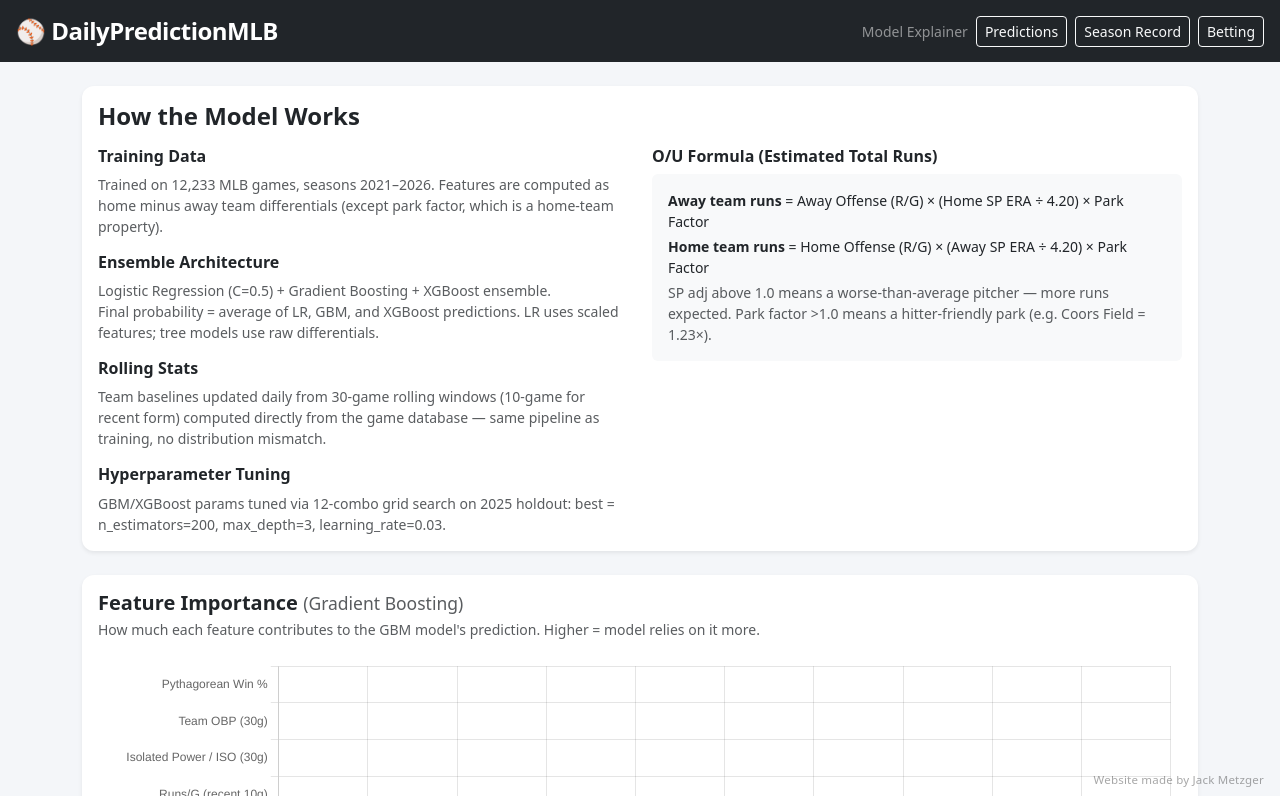
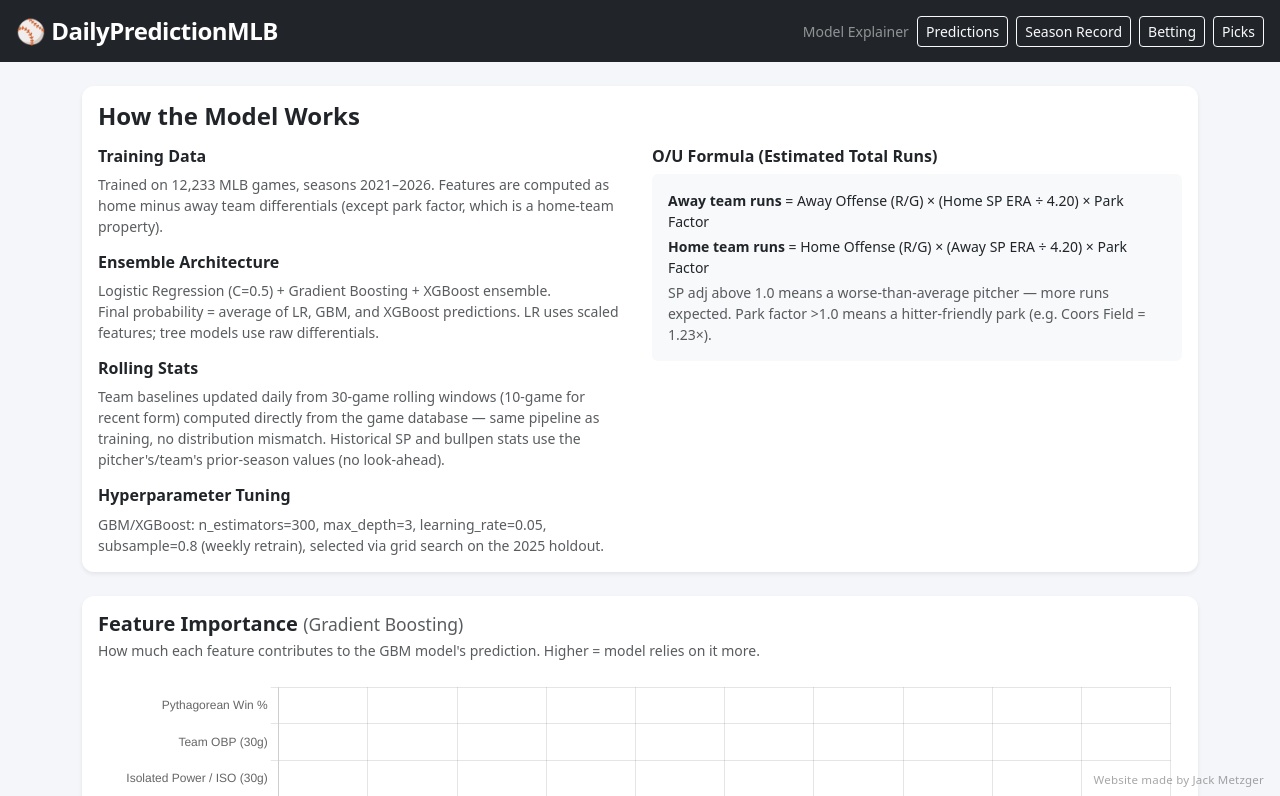
Before and after one commit to JMetzger32/DailyPredictionMLB, a Flask app: page /explain in a window 1280 px wide. Shown: the top 796 px of the page. Run offline with Flask 3, Linux system fonts and the light colour scheme; parts of the project's set-up code (start-up, migrations or seed data) failed here and were passed over; some libraries are stand-ins or nearby versions.

Commit message:
fix(ui+info): unify navbars across all pages; refresh /api/model/info metadata
- Every page's navbar now links to all sections (Predictions, Season Record, Betting,
  Picks, Model) — previously each page had a different subset (index lacked Betting and
  Picks entirely; picks lacked Betting/Model).
- /api/model/info no longer claims the removed 1.4x SP-ERA boost exists; hyperparams
  text matches the actual weekly-retrain params (300/3/0.05); training size is dynamic
  from retrain_metrics; exposes model_version + retrained_at.

Co-Authored-By: Claude Opus 4.8 <noreply@anthropic.com>

```diff
--- a/Desktop/CodeProjects/JackProject/Main/app.py
+++ b/Desktop/CodeProjects/JackProject/Main/app.py
@@ -2241,24 +2241,29 @@ def model_info():
     # Human-readable labels from FEATURE_LABELS (already defined in this file)
     labels = {k: v for k, v in FEATURE_LABELS.items() if k in feat_cols}
 
+    # Dynamic training size from the last retrain, falling back to the known total
+    _rm = arts.get("retrain_metrics", {}) or {}
+    _n_games = (_rm.get("train_size") or 0) + (_rm.get("val_size") or 0) or 12233
+
     return jsonify({
         "features":        feat_cols,
         "feature_labels":  labels,
         "lr_coefs":        lr_coefs,
         "gb_importances":  gb_importances,
+        "model_version":   arts.get("model_version"),
+        "retrained_at":    arts.get("retrain_timestamp") or arts.get("saved_at"),
         "training_info": {
-            "games":         12233,
+            "games":         _n_games,
             "seasons":       "2021–2026",
             "models":        "Logistic Regression (C=0.5) + Gradient Boosting + XGBoost ensemble",
             "ensemble_rule": "Final probability = average of LR, GBM, and XGBoost predictions. "
                              "LR uses scaled features; tree models use raw differentials.",
             "rolling_stats": "Team baselines updated daily from 30-game rolling windows "
                              "(10-game for recent form) computed directly from the game database — "
-                             "same pipeline as training, no distribution mismatch.",
-            "hyperparams":   "GBM/XGBoost params tuned via 12-combo grid search on 2025 holdout: "
-                             "best = n_estimators=200, max_depth=3, learning_rate=0.03.",
-            "sp_era_boost":  "SP ERA coefficient boosted 1.4× post-hoc in LR (StandardScaler "
-                             "absorbs training-time scaling; post-hoc is the only effective method).",
+                             "same pipeline as training, no distribution mismatch. Historical SP and "
+                             "bullpen stats use the pitcher's/team's prior-season values (no look-ahead).",
+            "hyperparams":   "GBM/XGBoost: n_estimators=300, max_depth=3, learning_rate=0.05, "
+                             "subsample=0.8 (weekly retrain), selected via grid search on the 2025 holdout.",
             "accuracy_note": "See /api/accuracy for live season accuracy",
         },
     })
--- a/Desktop/CodeProjects/JackProject/templates/accuracy.html
+++ b/Desktop/CodeProjects/JackProject/templates/accuracy.html
@@ -17,6 +17,7 @@
     <span class="text-white-50 small d-none d-sm-inline">Season Accuracy Record</span>
     <a href="/predictions" class="btn btn-outline-light btn-sm">Predictions</a>
     <a href="/betting"     class="btn btn-outline-light btn-sm">Betting</a>
+    <a href="/picks"       class="btn btn-outline-light btn-sm">Picks</a>
     <a href="/explain"     class="btn btn-outline-light btn-sm">Model</a>
   </div>
 </nav>
--- a/Desktop/CodeProjects/JackProject/templates/betting.html
+++ b/Desktop/CodeProjects/JackProject/templates/betting.html
@@ -17,6 +17,7 @@
     <span class="text-white-50 small d-none d-sm-inline">Betting Stats</span>
     <a href="/predictions" class="btn btn-outline-light btn-sm">Predictions</a>
     <a href="/accuracy"    class="btn btn-outline-light btn-sm">Season Record</a>
+    <a href="/picks"       class="btn btn-outline-light btn-sm">Picks</a>
     <a href="/explain"     class="btn btn-outline-light btn-sm">Model</a>
   </div>
 </nav>
--- a/Desktop/CodeProjects/JackProject/templates/explain.html
+++ b/Desktop/CodeProjects/JackProject/templates/explain.html
@@ -18,6 +18,7 @@
     <a href="/predictions" class="btn btn-outline-light btn-sm">Predictions</a>
     <a href="/accuracy"    class="btn btn-outline-light btn-sm">Season Record</a>
     <a href="/betting"     class="btn btn-outline-light btn-sm">Betting</a>
+    <a href="/picks"       class="btn btn-outline-light btn-sm">Picks</a>
   </div>
 </nav>
 
--- a/Desktop/CodeProjects/JackProject/templates/index.html
+++ b/Desktop/CodeProjects/JackProject/templates/index.html
@@ -17,6 +17,8 @@
     <input type="date" id="date-picker" class="form-control form-control-sm date-input" />
     <button id="next-day" class="btn btn-outline-light btn-sm">&#8250;</button>
     <a href="/accuracy" class="btn btn-outline-light btn-sm ms-1">Season Record</a>
+    <a href="/betting"  class="btn btn-outline-light btn-sm">Betting</a>
+    <a href="/picks"    class="btn btn-outline-light btn-sm">Picks</a>
     <a href="/explain"  class="btn btn-outline-light btn-sm">Model</a>
     <button id="refresh-btn" class="btn btn-outline-light btn-sm">Refresh Baselines</button>
   </div>
--- a/Desktop/CodeProjects/JackProject/templates/picks.html
+++ b/Desktop/CodeProjects/JackProject/templates/picks.html
@@ -13,8 +13,11 @@
 <nav class="navbar navbar-dark bg-dark px-3 py-2">
   <a href="/" class="navbar-brand fw-bold fs-4 text-decoration-none">⚾ DailyPredictionMLB</a>
   <div class="d-flex align-items-center gap-2">
+    <span class="text-white-50 small d-none d-sm-inline">Your Picks</span>
     <a href="/predictions" class="btn btn-outline-light btn-sm">Predictions</a>
     <a href="/accuracy"    class="btn btn-outline-light btn-sm">Season Record</a>
+    <a href="/betting"     class="btn btn-outline-light btn-sm">Betting</a>
+    <a href="/explain"     class="btn btn-outline-light btn-sm">Model</a>
   </div>
 </nav>
 
```
